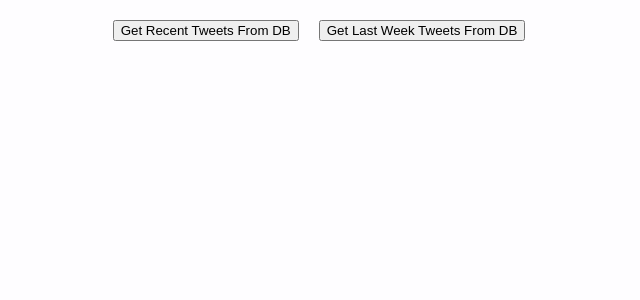
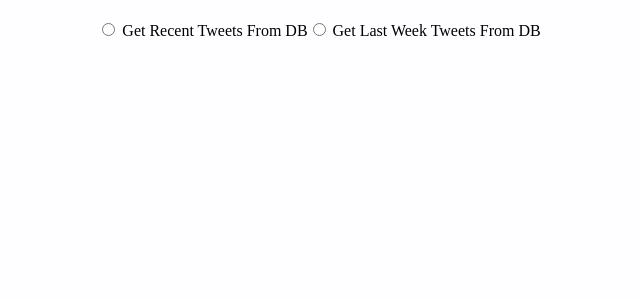
Before and after one commit to alenakhineika/color-of-berlin-palette, a React app: page / in a window 1280 px wide. Shown: the top 300 px of the page, without its empty margins (321-961 px from the left). Built offline with nearby package versions, Linux system fonts and the light colour scheme; the HTML template or start-up script is replaced by a standard one.

Commit message:
feat: use bootstrap radio buttons

```diff
--- a/src/client/app.less
+++ b/src/client/app.less
@@ -8,12 +8,8 @@ body {
   margin: auto;
 }
 
-.buttons {
+.btn-group {
   margin: 20px 0;
-}
-
-button {
-  margin: 0 10px;
 }
 
 .month {
--- a/src/client/components/app.tsx
+++ b/src/client/components/app.tsx
@@ -8,22 +8,34 @@ import Week from './week';
 import '../app.less';
 
 interface State {
-  tweets: Tweets
+  tweets: Tweets,
+  activeView?: string,
+}
+
+enum activeView {
+  GET_RECENT_TWEETS = 'getRecentTweets',
+  GET_LAST_WEEK_TWEETS = 'getLastWeekTweets'
 }
 
 export default class App extends React.Component<{}, State> {
   state: State = { tweets: [] };
 
   getRecentTweets = (): void => {
-    fetch(apiRoute.getRoute('getRecentTweets'))
+    fetch(apiRoute.getRoute(activeView.GET_RECENT_TWEETS))
       .then(res => res.json())
-      .then(res => this.setState({ tweets: res.tweets }));
+      .then(res => this.setState({
+        tweets: res.tweets,
+        activeView: activeView.GET_RECENT_TWEETS
+      }));
   };
 
   getLastWeekTweets = (): void => {
-    fetch(apiRoute.getRoute('getLastWeekTweets'))
+    fetch(apiRoute.getRoute(activeView.GET_LAST_WEEK_TWEETS))
       .then(res => res.json())
-      .then(res => this.setState({ tweets: res.tweets }));
+      .then(res => this.setState({
+        tweets: res.tweets,
+        activeView: activeView.GET_LAST_WEEK_TWEETS
+      }));
   };
 
   renderLayout(): JSX.Element {
@@ -37,19 +49,31 @@ export default class App extends React.Component<{}, State> {
     }
   }
 
+  renderButton(activeView: string, name: string): JSX.Element {
+    const isActiveClass = this.state.activeView === activeView ? 'active' : '';
+
+    return (
+      <label className={`btn btn-outline-secondary btn-sm ${isActiveClass}`}>
+        <input
+          type="radio"
+          name="options"
+          id={`button${activeView}`}
+          autoComplete="off"
+          onClick={this[activeView]}
+          checked={this.state.activeView === activeView ? true : false} /> {name}
+      </label>
+    );
+  }
+
   // Listens for this.state.tweets changes and for each change renders the page
   // to reflect these changes. Here you can specify different page layouts
   // depending on the data format received from the server.
   render(): JSX.Element {
     return (
       <div>
-        <div className="buttons">
-          <button type="button" className="btn btn-outline-secondary btn-sm" onClick={this.getRecentTweets}>
-            Get Recent Tweets From DB
-          </button>
-          <button type="button" className="btn btn-outline-secondary btn-sm" onClick={this.getLastWeekTweets}>
-            Get Last Week Tweets From DB
-          </button>
+        <div className="btn-group btn-group-toggle" data-toggle="buttons">
+          {this.renderButton(activeView.GET_RECENT_TWEETS, 'Get Recent Tweets From DB')}
+          {this.renderButton(activeView.GET_LAST_WEEK_TWEETS, 'Get Last Week Tweets From DB')}
         </div>
         {this.renderLayout()}
       </div>
```
